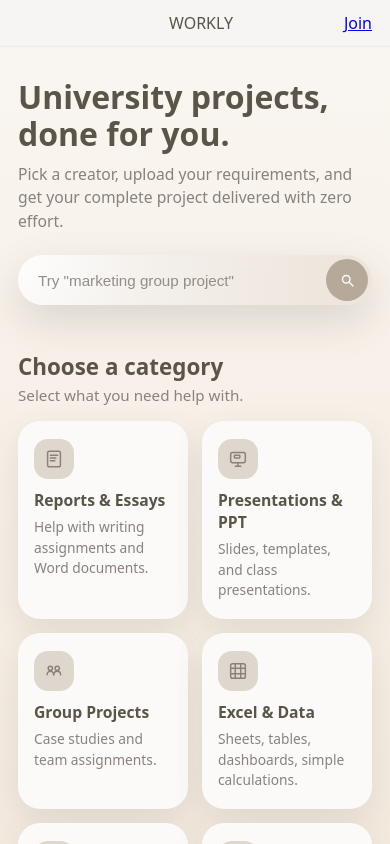
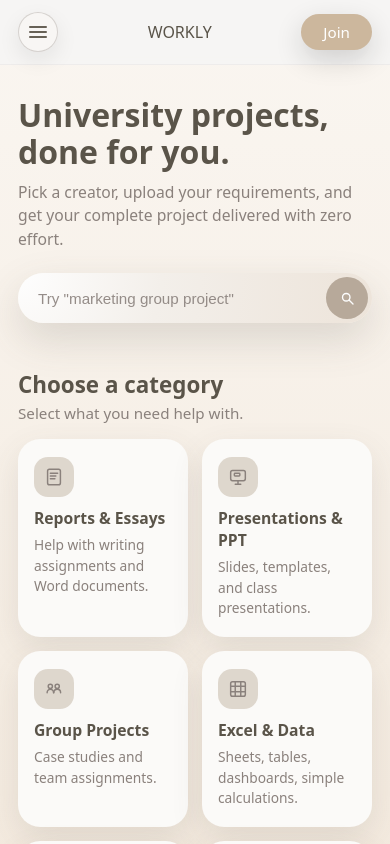
Before and after one commit to SEBRAHEIM/workly-landing, a Next.js app: page / in a window 390 px wide. Shown: the top 844 px of the page. Built offline with nearby package versions, Linux system fonts and the light colour scheme.

Commit message:
Restore navbar with hamburger menu and styled Join button

```diff
--- a/components/Navbar.js
+++ b/components/Navbar.js
@@ -1,10 +1,24 @@
-import React from "react";
+import React, { useState } from "react";
 import Link from "next/link";
 
 function Navbar() {
+  const [menuOpen, setMenuOpen] = useState(false);
+
   return (
+    <>
       <header className="top-nav">
-      <div style={{ width: 40 }} />
+        <button
+          type="button"
+          className="menu-button"
+          aria-label="Open menu"
+          onClick={() => setMenuOpen(true)}
+        >
+          <span className="menu-button-lines">
+            <span className="menu-button-line" />
+            <span className="menu-button-line" />
+            <span className="menu-button-line" />
+          </span>
+        </button>
 
         <div className="brand-center">WORKLY</div>
 
@@ -12,6 +26,82 @@ function Navbar() {
           Join
         </Link>
       </header>
+
+      {menuOpen && (
+        <div
+          className="mobile-menu-overlay"
+          onClick={() => setMenuOpen(false)}
+        >
+          <div
+            className="mobile-menu-panel"
+            onClick={(e) => e.stopPropagation()}
+          >
+            <div className="mobile-menu-header">
+              <div className="mobile-menu-title">WORKLY</div>
+              <button
+                type="button"
+                className="mobile-menu-close"
+                aria-label="Close menu"
+                onClick={() => setMenuOpen(false)}
+              >
+                ×
+              </button>
+            </div>
+
+            <div className="mobile-menu-section">
+              <div className="mobile-menu-section-label">ACCOUNT</div>
+              <ul className="mobile-menu-list">
+                <li className="mobile-menu-item">
+                  <Link href="/join" className="mobile-menu-link">
+                    Join Workly
+                  </Link>
+                </li>
+                <li className="mobile-menu-item">
+                  <Link href="/signin" className="mobile-menu-link secondary">
+                    Sign in
+                  </Link>
+                </li>
+              </ul>
+            </div>
+
+            <div className="mobile-menu-section">
+              <div className="mobile-menu-section-label">FOR STUDENTS</div>
+              <ul className="mobile-menu-list">
+                <li className="mobile-menu-item">
+                  <Link href="#categories" className="mobile-menu-link">
+                    Browse categories
+                  </Link>
+                </li>
+                <li className="mobile-menu-item">
+                  <Link
+                    href="#how-workly-works"
+                    className="mobile-menu-link secondary"
+                  >
+                    How Workly works
+                  </Link>
+                </li>
+              </ul>
+            </div>
+
+            <div className="mobile-menu-section">
+              <div className="mobile-menu-section-label">GENERAL</div>
+              <ul className="mobile-menu-list">
+                <li className="mobile-menu-item">
+                  <Link href="/about" className="mobile-menu-link">
+                    About Workly
+                  </Link>
+                </li>
+                <li className="mobile-menu-item">
+                  <Link href="/support" className="mobile-menu-link secondary">
+                    Support
+                  </Link>
+                </li>
+              </ul>
+            </div>
+          </div>
+        </div>
+      )}
+    </>
   );
 }
 
--- a/styles/globals.css
+++ b/styles/globals.css
@@ -1308,3 +1308,29 @@ body {
     display: none !important;
   }
 }
+
+
+/* === Workly join button === */
+.join-button {
+  display: inline-flex;
+  align-items: center;
+  justify-content: center;
+  padding: 8px 22px;
+  border-radius: 999px;
+  background: #ccb79d;
+  color: #ffffff;
+  font-size: 0.95rem;
+  font-weight: 500;
+  text-decoration: none;
+  border: none;
+  box-shadow: 0 10px 28px rgba(0, 0, 0, 0.16);
+}
+
+.join-button:hover {
+  opacity: 0.95;
+}
+
+.join-button:active {
+  transform: translateY(1px);
+  box-shadow: 0 6px 18px rgba(0, 0, 0, 0.18);
+}
```
Lines whose indentation alone changed are shown as unchanged.
